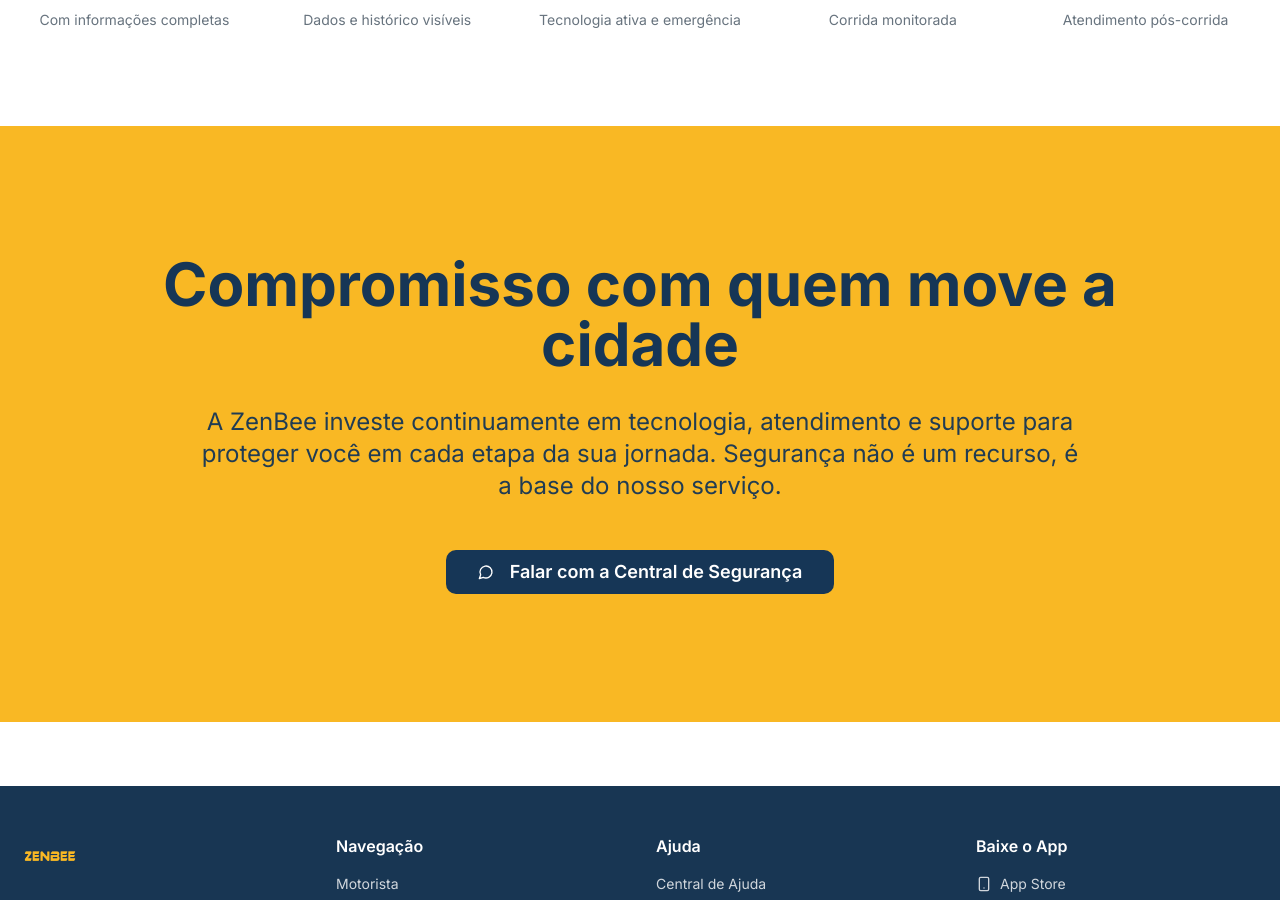
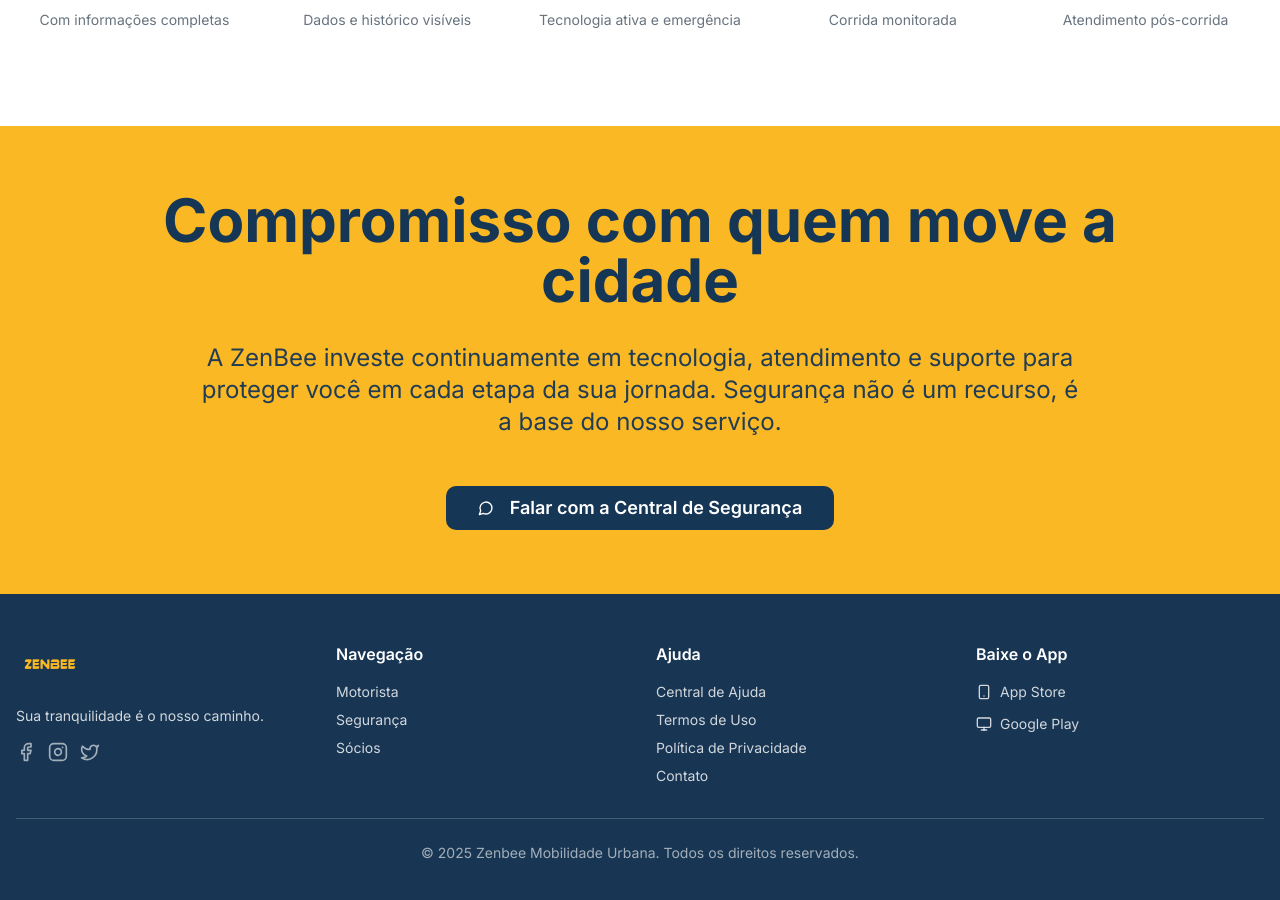
Before and after one commit to leoelevamkt/zenbee-urban-web-79, a React (Vite) app: page /seguranca in a window 1280 px wide. Shown: the part 2910-3810 px from the top of the page. Built offline with nearby package versions, Linux system fonts and the light colour scheme.

Commit message:
Fix: Update favicon, homepage rating, and security page spacing
- Changed the website favicon to the bee icon.
- Corrected the average rating on the homepage from 4.0 to 4.9.
- Removed spacing between the "Commitment" section and the footer on the security page, and reduced the section's height.

```diff
--- a/index.html
+++ b/index.html
@@ -9,6 +9,7 @@
     <link rel="preconnect" href="https://fonts.googleapis.com">
     <link rel="preconnect" href="https://fonts.gstatic.com" crossorigin>
     <link href="https://fonts.googleapis.com/css2?family=Inter:wght@300;400;500;600;700&display=swap" rel="stylesheet">
+    <link rel="icon" href="/lovable-uploads/54fe4cfc-8f29-489f-8bcf-c7ffdf701719.png" type="image/png">
 
     <meta property="og:title" content="a817041d-f8b4-41e2-9581-480a716e6613" />
     <meta property="og:description" content="Lovable Generated Project" />
--- a/src/components/security/CommitmentSection.tsx
+++ b/src/components/security/CommitmentSection.tsx
@@ -3,7 +3,7 @@ import { MessageCircle } from "lucide-react";
 
 const CommitmentSection = () => {
   return (
-    <section className="py-32 bg-[#F9B824] text-[#163656] mb-16">
+    <section className="py-16 bg-[#F9B824] text-[#163656]">
       <div className="container mx-auto px-4">
         <div className="max-w-5xl mx-auto text-center">
           <h2 className="text-4xl md:text-6xl font-bold mb-8 leading-tight">
--- a/src/pages/Index.tsx
+++ b/src/pages/Index.tsx
@@ -151,7 +151,7 @@ const Index = () => {
 
     const formatNumber = () => {
       if (stat.isDecimal) {
-        return ((count / stat.number) * 4.9).toFixed(1);
+        return (4.9).toFixed(1);
       }
 
       if (stat.suffix === "k+") {
```
